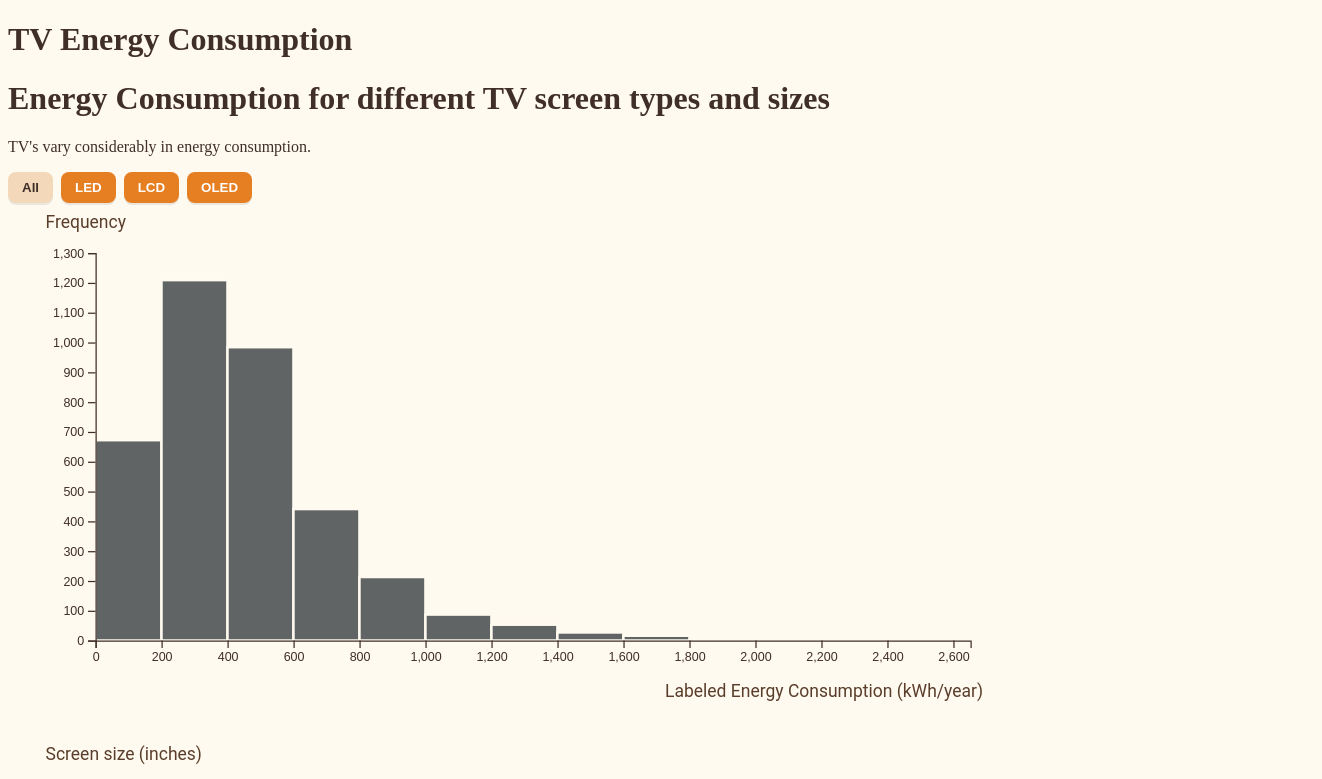
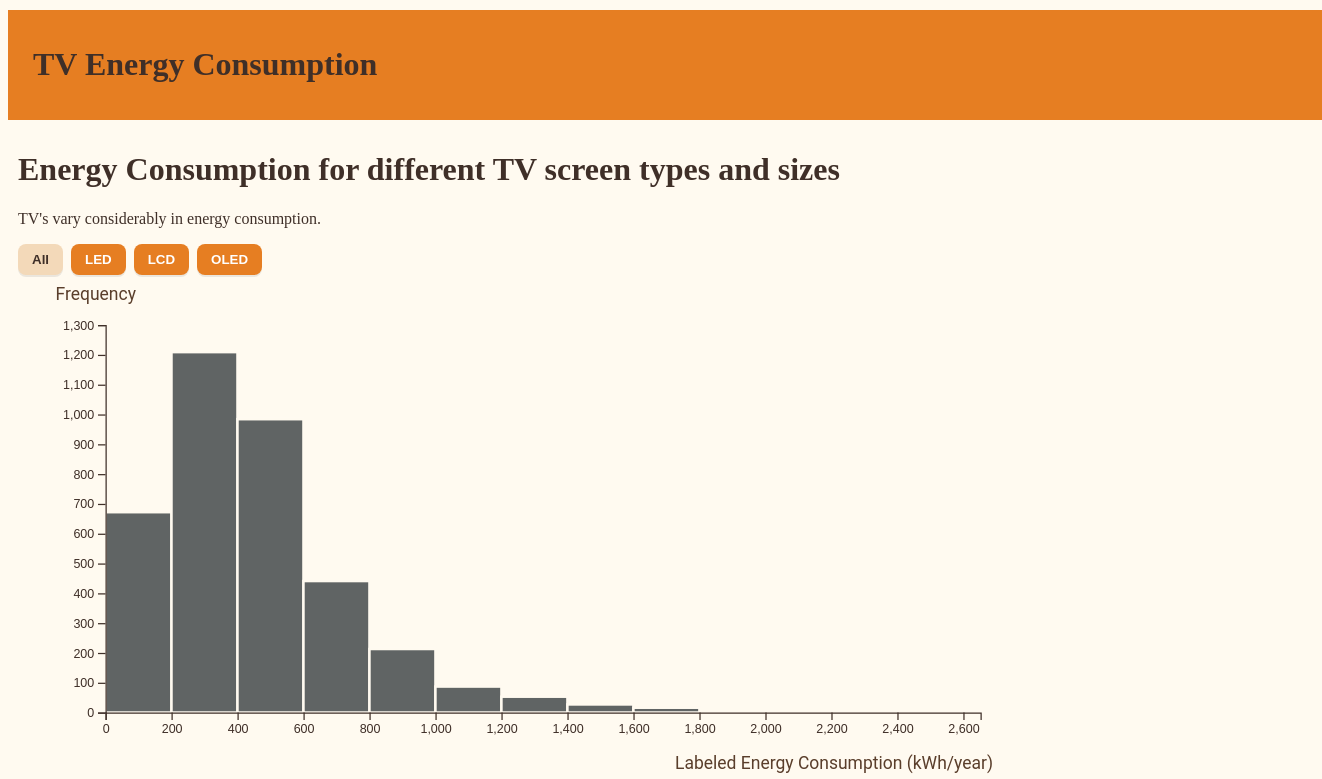
Before and after one commit to jody-05/T06, a plain HTML site: page index.html in a window 1280 px wide. Shown: the top 779 px of the page, 1322 px wide, since content can reach past the window. Drawn offline with nearby package versions, Linux system fonts and the light colour scheme.

Commit message:
update index.html

```diff
--- a/css/base.css
+++ b/css/base.css
@@ -34,6 +34,15 @@
     margin-bottom:28px;
 }
 
+/* Header */
+header{
+    background: var(--accent); /* dark orange */
+    padding:15px 25px;
+    margin-bottom:24px;
+    width: 100%;
+    margin: 0px;
+}
+
 /* Data source note */
 body{
     margin-top:10px;
@@ -44,6 +53,10 @@ body{
 body a{
     color:var(--accent-dark);
     font-weight:600;
+}
+
+main{
+    padding: 10px;
 }
 
 /* Footer */
--- a/index.html
+++ b/index.html
@@ -27,7 +27,7 @@
                 <h3>Data source</h3>
                 <p>
                     <a href="https://data.gov.au/data/dataset/energy-rating-for-household-appliances">Energy Rating Data for household appliances - Televisions</a><br>
-                    Downloaded Jan 2025
+                    <p>Downloaded Jan 2025</p>
                 </p>
             </div>
         </div>
```
